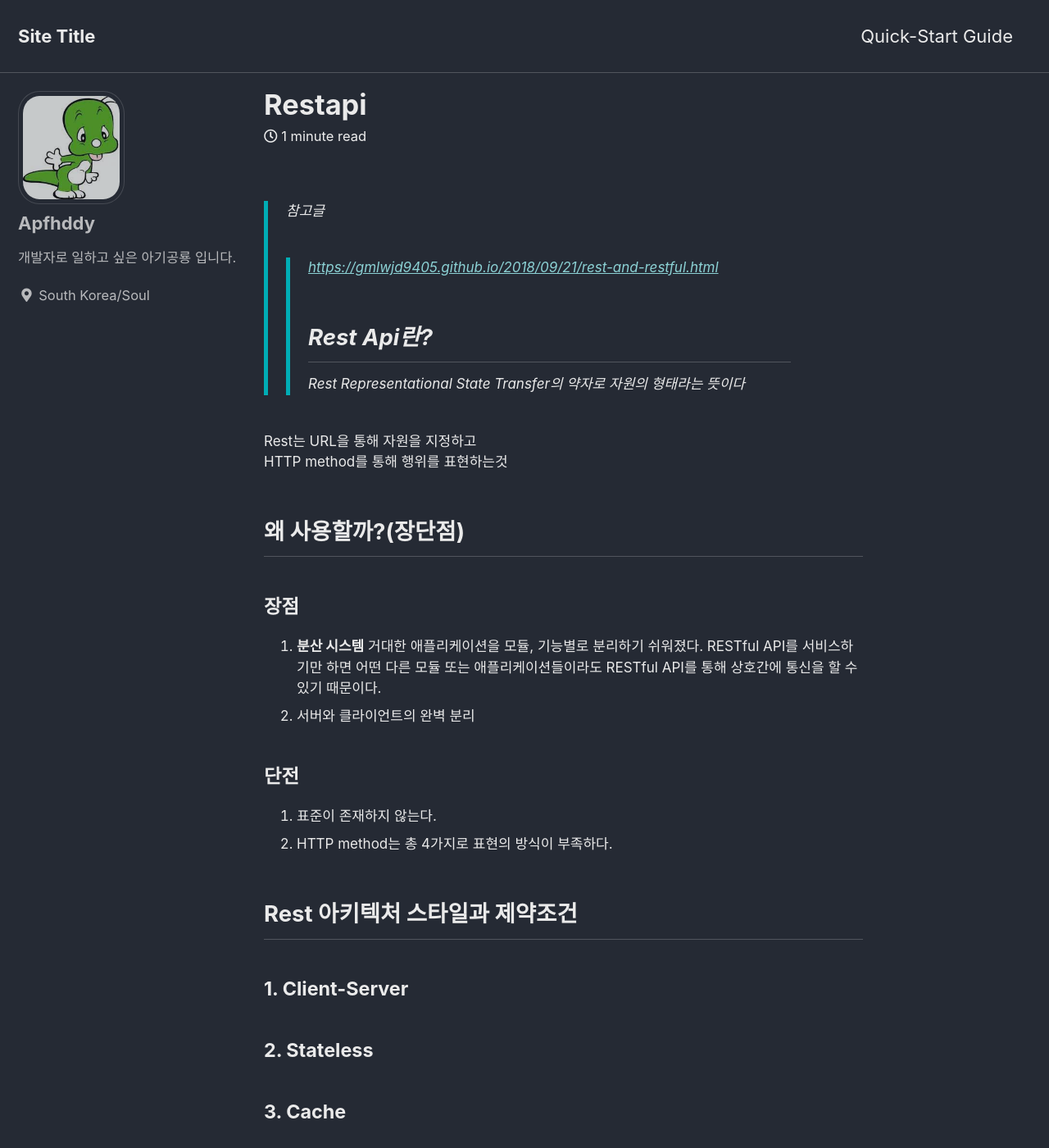
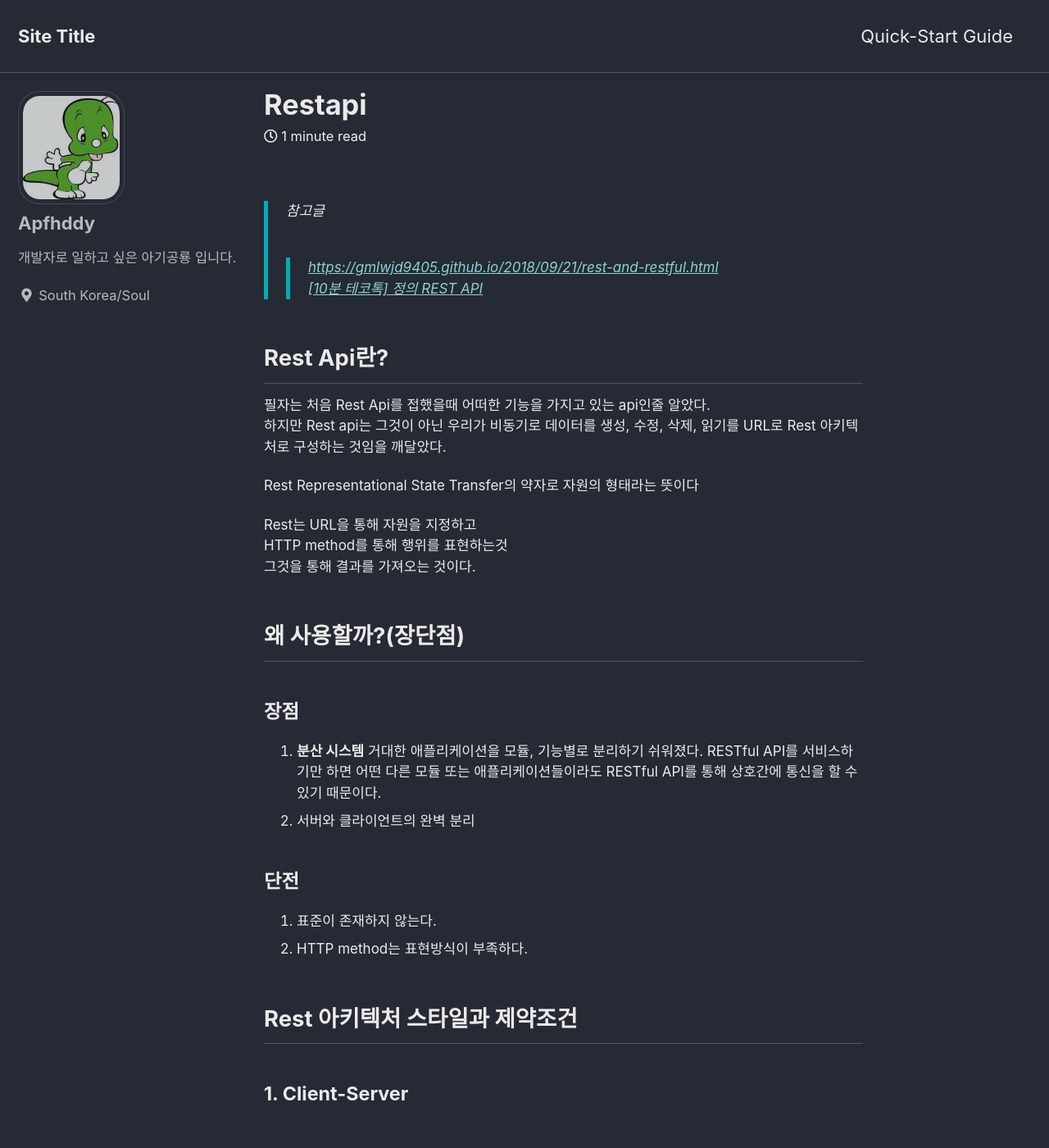
Before and after one commit to apfhddy/apfhddy.github.io, a Jekyll site: the page built from _posts/2024-02-18-restAPI.md, in a window 1280 px wide and 1400 px high. Shown: the whole window at 82% size. Built offline with Jekyll 4.4.1, drawn with Linux system fonts in a browser that asks for light colours; cached includes are drawn as plain includes.

Commit message:
업데이트

```diff
--- a/_config.yml
+++ b/_config.yml
@@ -38,7 +38,7 @@ comments:
   facebook:
     # https://developers.facebook.com/docs/plugins/comments
     appid                :
-    num_posts            : # 5 (default)
+    num_posts            : # 10 (default)
     colorscheme          : # "light" (default), "dark"
   utterances:
     theme                : # "github-light" (default), "github-dark"
--- a/_posts/2024-02-18-restAPI.md
+++ b/_posts/2024-02-18-restAPI.md
@@ -1,11 +1,16 @@
 >  참고글
->  >[https://gmlwjd9405.github.io/2018/09/21/rest-and-restful.html](https://gmlwjd9405.github.io/2018/09/21/rest-and-restful.html)
+>   >[https://gmlwjd9405.github.io/2018/09/21/rest-and-restful.html](https://gmlwjd9405.github.io/2018/09/21/rest-and-restful.html)
+>   >[[10분 테코톡] 정의 REST API](https://www.youtube.com/watch?v=Nxi8Ur89Akw)
+
 ## Rest Api란?
+필자는 처음 Rest Api를 접했을때 어떠한 기능을 가지고 있는 api인줄 알았다.
+하지만 Rest api는 그것이 아닌 우리가 비동기로 데이터를 생성, 수정, 삭제, 읽기를 URL로 Rest 아키텍처로 구성하는 것임을 깨달았다.
+
 Rest Representational State Transfer의 약자로 자원의 형태라는 뜻이다
 
 Rest는 URL을 통해 자원을 지정하고
 HTTP method를 통해 행위를 표현하는것
-
+그것을 통해 결과를 가져오는 것이다.
 ## 왜 사용할까?(장단점)
 #### 장점
 1. **분산 시스템** 거대한 애플리케이션을 모듈, 기능별로 분리하기 쉬워졌다. RESTful API를 서비스하기만 하면 어떤 다른 모듈 또는 애플리케이션들이라도 RESTful API를 통해 상호간에 통신을 할 수 있기 때문이다.
@@ -13,7 +18,7 @@ HTTP method를 통해 행위를 표현하는것
 
 #### 단전
 1. 표준이 존재하지 않는다.
-2. HTTP method는 총 4가지로 표현의 방식이 부족하다.
+2. HTTP method는 표현방식이 부족하다.
 
 ## Rest 아키텍처 스타일과  제약조건
 #### 1. Client-Server
```
